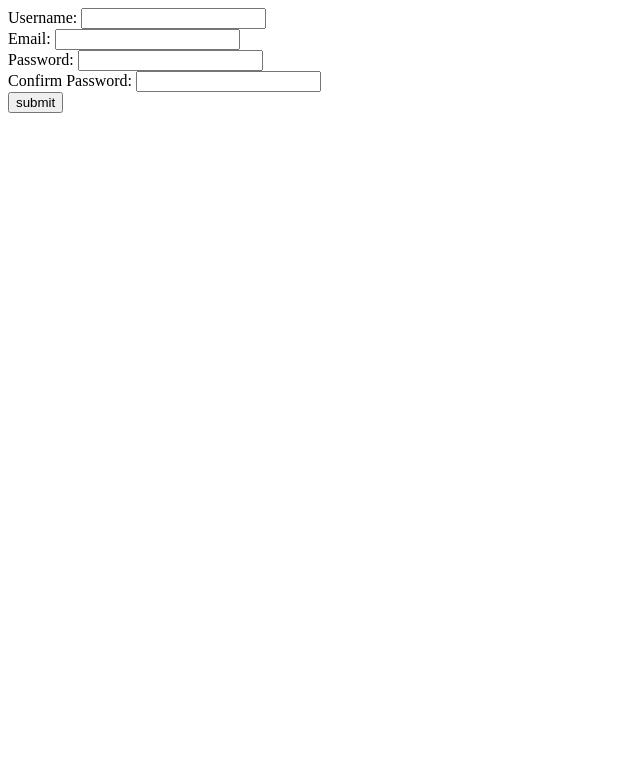
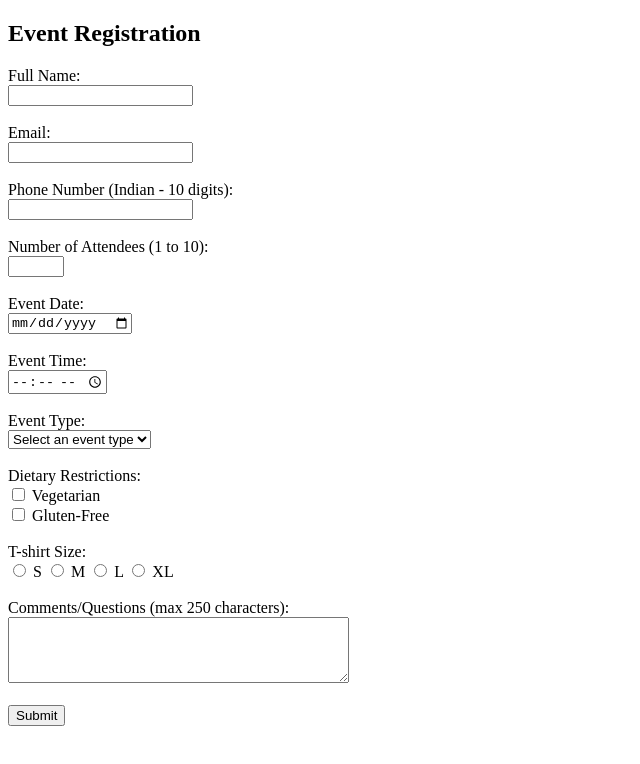
Before and after one commit to jyojokooz/Mern_workshop, a plain HTML site: page form.html in a window 1280 px wide. Shown: the whole page, without its empty margins (0-640 px from the left). Drawn offline with Linux system fonts and the light colour scheme.

Commit message:
added some chanes

```diff
--- a/form.html
+++ b/form.html
@@ -3,19 +3,127 @@
   <head>
     <meta charset="UTF-8" />
     <meta name="viewport" content="width=device-width, initial-scale=1.0" />
-    <title>Document</title>
+    <title>Event Registration</title>
   </head>
   <body>
-    <form action="">
-      <label for="Username">Username:</label>
-      <input type="text" id="Username" name="Username" required /><br />
-      <label for="email">Email:</label>
-      <input type="email" id="email" name="email" required /><br />
-      <label for="Password">Password:</label>
-      <input type="password" id="Password" name="Password" required /><br />
-      <label for="confirm">Confirm Password:</label>
-      <input type="password" id="confirm" name="confirm" required /><br />
-      <input type="submit" value="submit" />
+    <h2>Event Registration</h2>
+
+    <form id="eventForm">
+      <!-- Full Name -->
+      <label for="fullname">Full Name:</label><br />
+      <input type="text" id="fullname" name="fullname" required /><br /><br />
+
+      <!-- Email -->
+      <label for="email">Email:</label><br />
+      <input type="email" id="email" name="email" required /><br /><br />
+
+      <!-- Phone Number -->
+      <label for="phone">Phone Number (Indian - 10 digits):</label><br />
+      <input
+        type="tel"
+        id="phone"
+        name="phone"
+        pattern="[6-9]{1}[0-9]{9}"
+        minlength="10"
+        maxlength="10"
+        required
+      /><br /><br />
+
+      <!-- Number of Attendees -->
+      <label for="attendees">Number of Attendees (1 to 10):</label><br />
+      <input
+        type="number"
+        id="attendees"
+        name="attendees"
+        min="1"
+        max="10"
+        required
+      /><br /><br />
+
+      <!-- Event Date -->
+      <label for="event-date">Event Date:</label><br />
+      <input
+        type="date"
+        id="event-date"
+        name="event-date"
+        required
+      /><br /><br />
+
+      <!-- Event Time -->
+      <label for="event-time">Event Time:</label><br />
+      <input
+        type="time"
+        id="event-time"
+        name="event-time"
+        required
+      /><br /><br />
+
+      <!-- Event Type -->
+      <label for="event-type">Event Type:</label><br />
+      <select id="event-type" name="event-type" required>
+        <option value="" disabled selected>Select an event type</option>
+        <option value="conference">Conference</option>
+        <option value="workshop">Workshop</option>
+        <option value="webinar">Webinar</option></select
+      ><br /><br />
+
+      <!-- Dietary Restrictions -->
+      <label>Dietary Restrictions:</label><br />
+      <input type="checkbox" id="vegetarian" name="diet[]" value="Vegetarian" />
+      <label for="vegetarian">Vegetarian</label><br />
+      <input
+        type="checkbox"
+        id="glutenfree"
+        name="diet[]"
+        value="Gluten-Free"
+      />
+      <label for="glutenfree">Gluten-Free</label><br /><br />
+
+      <!-- T-shirt Size -->
+      <label>T-shirt Size:</label><br />
+      <input type="radio" id="size-s" name="tshirt" value="S" required />
+      <label for="size-s">S</label>
+      <input type="radio" id="size-m" name="tshirt" value="M" />
+      <label for="size-m">M</label>
+      <input type="radio" id="size-l" name="tshirt" value="L" />
+      <label for="size-l">L</label>
+      <input type="radio" id="size-xl" name="tshirt" value="XL" />
+      <label for="size-xl">XL</label><br /><br />
+
+      <!-- Comments/Questions -->
+      <label for="comments">Comments/Questions (max 250 characters):</label
+      ><br />
+      <textarea
+        id="comments"
+        name="comments"
+        maxlength="250"
+        rows="4"
+        cols="40"
+      ></textarea
+      ><br /><br />
+
+      <!-- Submit Button -->
+      <button type="submit">Submit</button>
     </form>
+
+    <!-- JavaScript Validation and Submission -->
+    <script>
+      // Set today's date as min for event date
+      document.getElementById("event-date").min = new Date()
+        .toISOString()
+        .split("T")[0];
+
+      document
+        .getElementById("eventForm")
+        .addEventListener("submit", function (e) {
+          e.preventDefault(); // Prevent real submission
+
+          // Optional: display form values or do further JS validation
+          alert("Form submitted successfully!"); // Replace with your logic (like sending data via fetch)
+
+          // You can also reset the form if needed
+          this.reset();
+        });
+    </script>
   </body>
 </html>
```
Also changed, not shown: index.html (+10 -23 lines), task1.html (added, +32 -0 lines).
